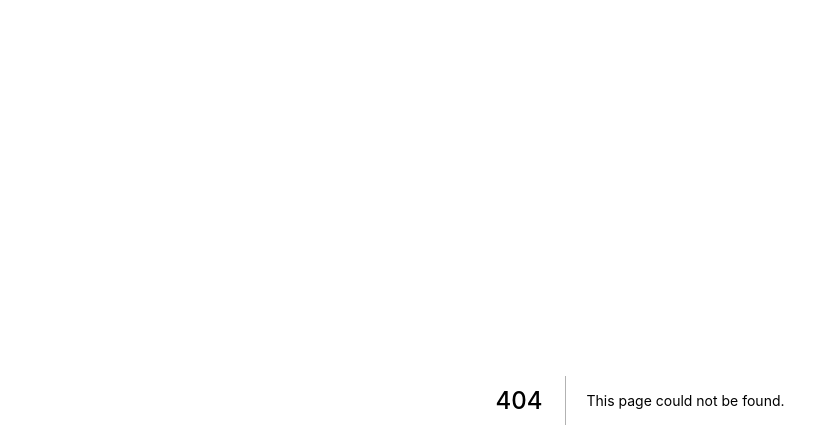
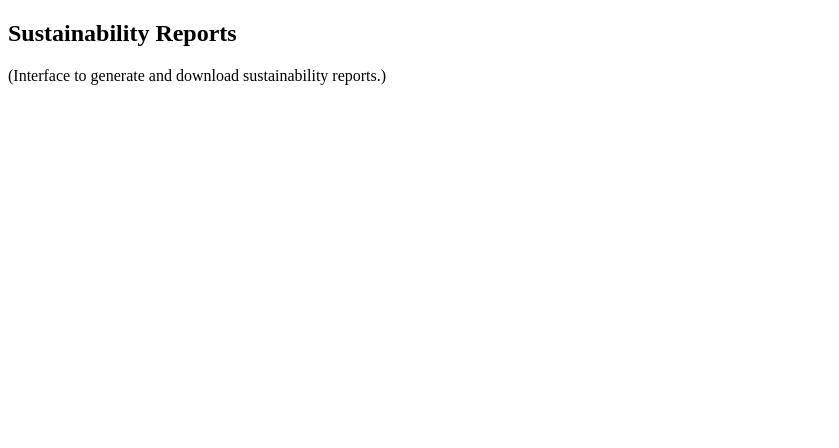
Before and after one commit to suprachakra/Unified-Crew-Operations-Digital-Twin-System-UCODTS-, a Next.js app in the folder frontend/: page /Sustainability/SustainabilityReports in a window 1280 px wide. Before the commit this address had no page. Shown: the top 448 px of the page, without its empty margins (0-839 px from the left). Built offline with nearby package versions, Linux system fonts and the light colour scheme.

Commit message:
Create SustainabilityReports.jsx

```diff
--- /dev/null
+++ b/frontend/src/pages/Sustainability/SustainabilityReports.jsx
@@ -0,0 +1,10 @@
+import React from 'react';
+
+const SustainabilityReports = () => (
+  <div>
+    <h2>Sustainability Reports</h2>
+    <p>(Interface to generate and download sustainability reports.)</p>
+  </div>
+);
+
+export default SustainabilityReports;
```
